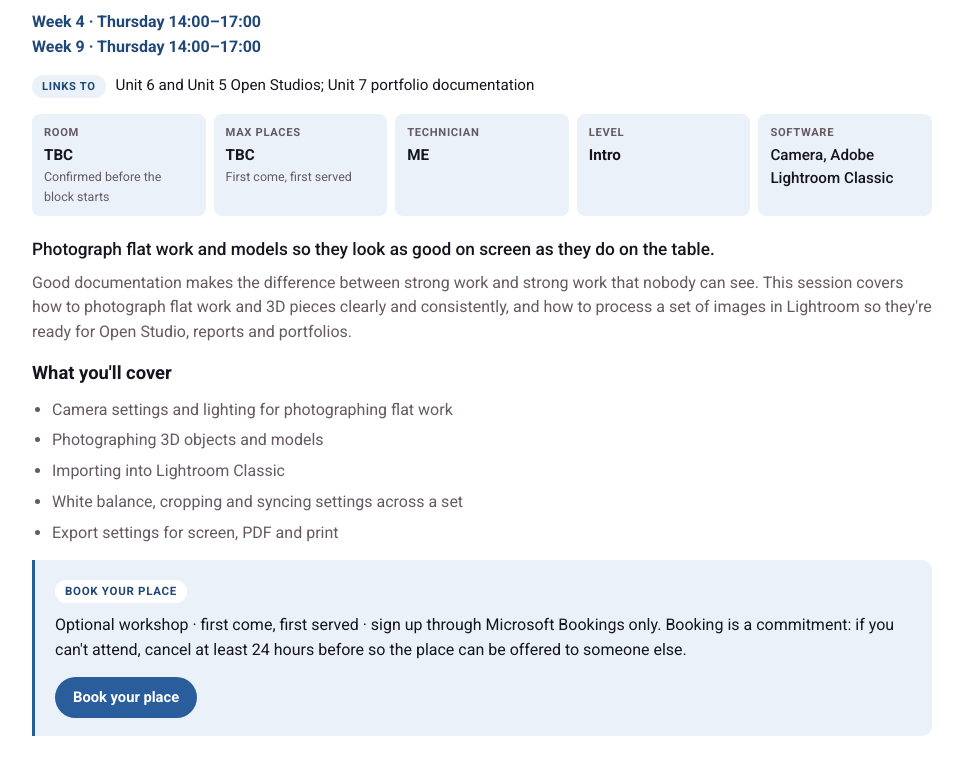
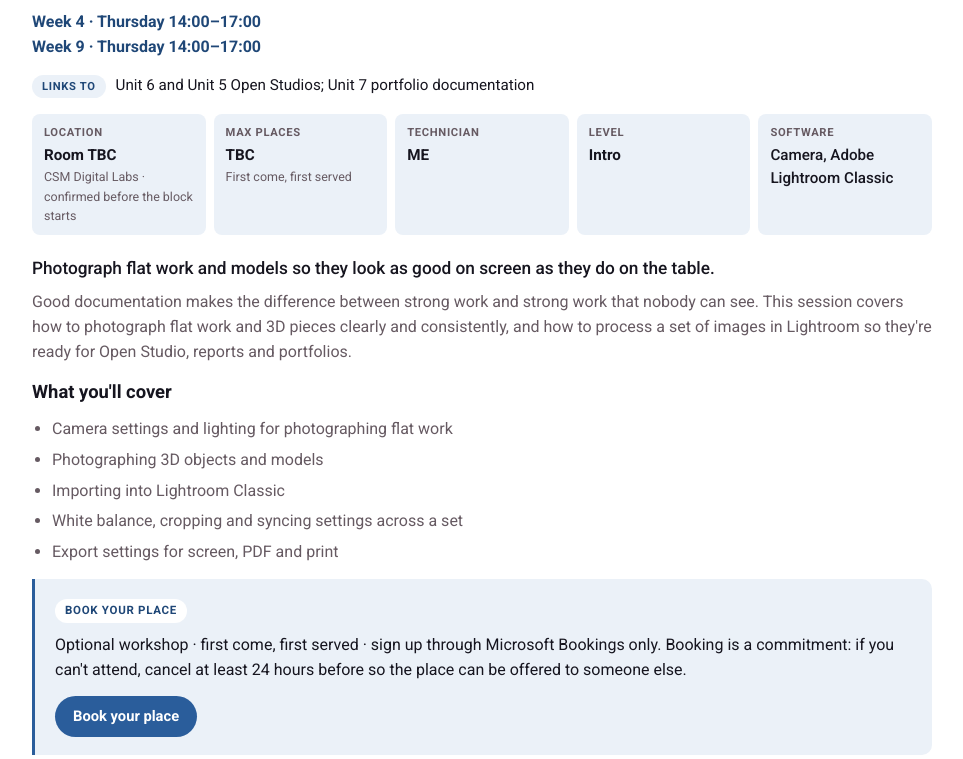
Before and after one commit to jaapdemaat/stage2-workshops, a plain HTML site: page index.html in a window 1280 px wide. Shown: the part 8260-9019 px from the top of the page, without its empty margins (298-1261 px from the left). Drawn offline with Linux system fonts and the light colour scheme.

Commit message:
Show workshop location as CSM Digital Labs with room
Co-Authored-By: Claude Opus 5.5 <noreply@anthropic.com>

```diff
--- a/index.html
+++ b/index.html
@@ -1126,7 +1126,7 @@
   <p class="session-date">Week 4 · Thursday 14:00–17:00<br>Week 9 · Thursday 14:00–17:00</p>
   <p class="ws-link"><span class="label">Links to</span><span>Unit 6 and Unit 5 Open Studios; Unit 7 portfolio documentation</span></p>
   <dl class="ws-facts">
-    <div><dt>Room</dt><dd>TBC<small>Confirmed before the block starts</small></dd></div>
+    <div><dt>Location</dt><dd>Room TBC<small>CSM Digital Labs · confirmed before the block starts</small></dd></div>
     <div><dt>Max places</dt><dd>TBC<small>First come, first served</small></dd></div>
     <div><dt>Technician</dt><dd>ME</dd></div>
     <div><dt>Level</dt><dd>Intro</dd></div>
@@ -1145,7 +1145,7 @@
   <p class="session-date">Week 5 · Tuesday 10:00–13:00<br>Week 7 · Tuesday 10:00–13:00</p>
   <p class="ws-link"><span class="label">Links to</span><span>Unit 5 · LO3: a written and designed critical report</span></p>
   <dl class="ws-facts">
-    <div><dt>Room</dt><dd>TBC<small>Confirmed before the block starts</small></dd></div>
+    <div><dt>Location</dt><dd>Room TBC<small>CSM Digital Labs · confirmed before the block starts</small></dd></div>
     <div><dt>Max places</dt><dd>TBC<small>First come, first served</small></dd></div>
     <div><dt>Technician</dt><dd>AW</dd></div>
     <div><dt>Level</dt><dd>Intro</dd></div>
@@ -1164,7 +1164,7 @@
   <p class="session-date">Week 6 · Tuesday 10:00–13:00<br>Week 10 · Thursday 10:00–13:00</p>
   <p class="ws-link"><span class="label">Links to</span><span>Unit 5 · Act of Publishing: publishing your report on the web; builds on Unit 2 HTML/CSS</span></p>
   <dl class="ws-facts">
-    <div><dt>Room</dt><dd>TBC<small>Confirmed before the block starts</small></dd></div>
+    <div><dt>Location</dt><dd>Room TBC<small>CSM Digital Labs · confirmed before the block starts</small></dd></div>
     <div><dt>Max places</dt><dd>TBC<small>First come, first served</small></dd></div>
     <div><dt>Technician</dt><dd>LS</dd></div>
     <div><dt>Level</dt><dd>Intro</dd></div>
@@ -1183,7 +1183,7 @@
   <p class="session-date">Week 8 · Tuesday 10:00–13:00</p>
   <p class="ws-link"><span class="label">Links to</span><span>Unit 5 · LO2: the designer&#x27;s responsibility in producing ethical work</span></p>
   <dl class="ws-facts">
-    <div><dt>Room</dt><dd>TBC<small>Confirmed before the block starts</small></dd></div>
+    <div><dt>Location</dt><dd>Room TBC<small>CSM Digital Labs · confirmed before the block starts</small></dd></div>
     <div><dt>Max places</dt><dd>TBC<small>First come, first served</small></dd></div>
     <div><dt>Technician</dt><dd>AR</dd></div>
     <div><dt>Level</dt><dd>Intro</dd></div>
@@ -1202,7 +1202,7 @@
   <p class="session-date">Week 8 · Thursday 14:00–17:00</p>
   <p class="ws-link"><span class="label">Links to</span><span>Unit 5 · Act of Publishing: publishing your report on the web</span></p>
   <dl class="ws-facts">
-    <div><dt>Room</dt><dd>TBC<small>Confirmed before the block starts</small></dd></div>
+    <div><dt>Location</dt><dd>Room TBC<small>CSM Digital Labs · confirmed before the block starts</small></dd></div>
     <div><dt>Max places</dt><dd>TBC<small>First come, first served</small></dd></div>
     <div><dt>Technician</dt><dd>LS</dd></div>
     <div><dt>Level</dt><dd>Intermediate</dd></div>
@@ -1221,7 +1221,7 @@
   <p class="session-date">Week 9 · Tuesday 10:30–13:30</p>
   <p class="ws-link"><span class="label">Links to</span><span>Unit 5 · LO3: diagrams and figures for the designed critical report</span></p>
   <dl class="ws-facts">
-    <div><dt>Room</dt><dd>TBC<small>Confirmed before the block starts</small></dd></div>
+    <div><dt>Location</dt><dd>Room TBC<small>CSM Digital Labs · confirmed before the block starts</small></dd></div>
     <div><dt>Max places</dt><dd>TBC<small>First come, first served</small></dd></div>
     <div><dt>Technician</dt><dd>PO</dd></div>
     <div><dt>Level</dt><dd>Intro</dd></div>
@@ -1240,7 +1240,7 @@
   <p class="session-date">Week 9 · Thursday 10:00–13:00<br>Week 10 · Thursday 14:00–17:00</p>
   <p class="ws-link"><span class="label">Links to</span><span>Unit 5 · LO3: the designed critical report, submitted as a PDF</span></p>
   <dl class="ws-facts">
-    <div><dt>Room</dt><dd>TBC<small>Confirmed before the block starts</small></dd></div>
+    <div><dt>Location</dt><dd>Room TBC<small>CSM Digital Labs · confirmed before the block starts</small></dd></div>
     <div><dt>Max places</dt><dd>TBC<small>First come, first served</small></dd></div>
     <div><dt>Technician</dt><dd>AW</dd></div>
     <div><dt>Level</dt><dd>Intermediate</dd></div>
@@ -1259,7 +1259,7 @@
   <p class="session-date">Week 10 · Tuesday 10:00–13:00</p>
   <p class="ws-link"><span class="label">Links to</span><span>Unit 5 · LO3: the designed critical report</span></p>
   <dl class="ws-facts">
-    <div><dt>Room</dt><dd>TBC<small>Confirmed before the block starts</small></dd></div>
+    <div><dt>Location</dt><dd>Room TBC<small>CSM Digital Labs · confirmed before the block starts</small></dd></div>
     <div><dt>Max places</dt><dd>TBC<small>First come, first served</small></dd></div>
     <div><dt>Technician</dt><dd>AW</dd></div>
     <div><dt>Level</dt><dd>Intro</dd></div>
@@ -1287,7 +1287,7 @@
   <p class="session-date">Week 17 · Tuesday 10:00–13:00<br>Week 21 · Wednesday 10:00–13:00</p>
   <p class="ws-link"><span class="label">Links to</span><span>Unit 7 · Computation Practice: creative computing</span></p>
   <dl class="ws-facts">
-    <div><dt>Room</dt><dd>J203<small></small></dd></div>
+    <div><dt>Location</dt><dd>Room J203<small>CSM Digital Labs</small></dd></div>
     <div><dt>Max places</dt><dd>15 per session<small>First come, first served</small></dd></div>
     <div><dt>Technician</dt><dd>AR</dd></div>
     <div><dt>Level</dt><dd>Intro</dd></div>
@@ -1304,7 +1304,7 @@
   <p class="session-date">Week 17 · Wednesday 10:00–13:00<br>Week 18 · Friday 10:00–13:00</p>
   <p class="ws-link"><span class="label">Links to</span><span>Unit 7 · incorporating user testing in your work</span></p>
   <dl class="ws-facts">
-    <div><dt>Room</dt><dd>TBC<small>Confirmed before the block starts</small></dd></div>
+    <div><dt>Location</dt><dd>Room TBC<small>CSM Digital Labs · confirmed before the block starts</small></dd></div>
     <div><dt>Max places</dt><dd>TBC<small>First come, first served</small></dd></div>
     <div><dt>Technician</dt><dd>AW</dd></div>
     <div><dt>Level</dt><dd>Intro</dd></div>
@@ -1323,7 +1323,7 @@
   <p class="session-date">Week 17 · Friday 14:00–17:00<br>Week 19 · Wednesday 10:00–13:00</p>
   <p class="ws-link"><span class="label">Links to</span><span>Unit 7 · Lens Practice (moving image) and Typography Practice (animated type)</span></p>
   <dl class="ws-facts">
-    <div><dt>Room</dt><dd>TBC<small>Confirmed before the block starts</small></dd></div>
+    <div><dt>Location</dt><dd>Room TBC<small>CSM Digital Labs · confirmed before the block starts</small></dd></div>
     <div><dt>Max places</dt><dd>TBC<small>First come, first served</small></dd></div>
     <div><dt>Technician</dt><dd>AR</dd></div>
     <div><dt>Level</dt><dd>Intro</dd></div>
@@ -1342,7 +1342,7 @@
   <p class="session-date">Week 18 · Tuesday 10:00–13:00<br>Week 19 · Friday 14:00–17:00</p>
   <p class="ws-link"><span class="label">Links to</span><span>Unit 7 · Computation Practice: creative computing and interaction design</span></p>
   <dl class="ws-facts">
-    <div><dt>Room</dt><dd>TBC<small>Confirmed before the block starts</small></dd></div>
+    <div><dt>Location</dt><dd>Room TBC<small>CSM Digital Labs · confirmed before the block starts</small></dd></div>
     <div><dt>Max places</dt><dd>TBC<small>First come, first served</small></dd></div>
     <div><dt>Technician</dt><dd>KG</dd></div>
     <div><dt>Level</dt><dd>Intro</dd></div>
@@ -1361,7 +1361,7 @@
   <p class="session-date">Week 18 · Wednesday 10:30–13:30</p>
   <p class="ws-link"><span class="label">Links to</span><span>Unit 7 · Computation Practice; Information &amp; Systems: data visualisation and mapping</span></p>
   <dl class="ws-facts">
-    <div><dt>Room</dt><dd>TBC<small>Confirmed before the block starts</small></dd></div>
+    <div><dt>Location</dt><dd>Room TBC<small>CSM Digital Labs · confirmed before the block starts</small></dd></div>
     <div><dt>Max places</dt><dd>TBC<small>First come, first served</small></dd></div>
     <div><dt>Technician</dt><dd>AM</dd></div>
     <div><dt>Level</dt><dd>Intermediate</dd></div>
@@ -1380,7 +1380,7 @@
   <p class="session-date">Week 19 · Tuesday 10:00–13:00<br>Week 20 · Wednesday 10:00–13:00</p>
   <p class="ws-link"><span class="label">Links to</span><span>Unit 7 · Computation Practice: user experience and interaction design</span></p>
   <dl class="ws-facts">
-    <div><dt>Room</dt><dd>TBC<small>Confirmed before the block starts</small></dd></div>
+    <div><dt>Location</dt><dd>Room TBC<small>CSM Digital Labs · confirmed before the block starts</small></dd></div>
     <div><dt>Max places</dt><dd>TBC<small>First come, first served</small></dd></div>
     <div><dt>Technician</dt><dd>SF</dd></div>
     <div><dt>Level</dt><dd>Intro</dd></div>
@@ -1399,7 +1399,7 @@
   <p class="session-date">Week 19 · Friday 10:00–13:00<br>Week 23 · Friday 10:00–13:00</p>
   <p class="ws-link"><span class="label">Links to</span><span>Unit 7 · LO4: communicating with audiences; Print Production: prototyping</span></p>
   <dl class="ws-facts">
-    <div><dt>Room</dt><dd>TBC<small>Confirmed before the block starts</small></dd></div>
+    <div><dt>Location</dt><dd>Room TBC<small>CSM Digital Labs · confirmed before the block starts</small></dd></div>
     <div><dt>Max places</dt><dd>TBC<small>First come, first served</small></dd></div>
     <div><dt>Technician</dt><dd>ZV</dd></div>
     <div><dt>Level</dt><dd>Intro</dd></div>
@@ -1418,7 +1418,7 @@
   <p class="session-date">Week 20 · Tuesday 10:30–13:30<br>Week 21 · Tuesday 10:30–13:30</p>
   <p class="ws-link"><span class="label">Links to</span><span>Unit 7 · Lens Practice: editing and documentation</span></p>
   <dl class="ws-facts">
-    <div><dt>Room</dt><dd>TBC<small>Confirmed before the block starts</small></dd></div>
+    <div><dt>Location</dt><dd>Room TBC<small>CSM Digital Labs · confirmed before the block starts</small></dd></div>
     <div><dt>Max places</dt><dd>TBC<small>First come, first served</small></dd></div>
     <div><dt>Technician</dt><dd>PO</dd></div>
     <div><dt>Level</dt><dd>Intro</dd></div>
@@ -1437,7 +1437,7 @@
   <p class="session-date">Week 21 · Friday 10:00–13:00</p>
   <p class="ws-link"><span class="label">Links to</span><span>Unit 7 · Computation Practice: generative and procedural design</span></p>
   <dl class="ws-facts">
-    <div><dt>Room</dt><dd>TBC<small>Confirmed before the block starts</small></dd></div>
+    <div><dt>Location</dt><dd>Room TBC<small>CSM Digital Labs · confirmed before the block starts</small></dd></div>
     <div><dt>Max places</dt><dd>TBC<small>First come, first served</small></dd></div>
     <div><dt>Technician</dt><dd>LS</dd></div>
     <div><dt>Level</dt><dd>Intermediate</dd></div>
@@ -1456,7 +1456,7 @@
   <p class="session-date">Week 21 · Friday 14:00–17:00</p>
   <p class="ws-link"><span class="label">Links to</span><span>Unit 7 · LO4: communicating with audiences; Computation Practice: interaction design</span></p>
   <dl class="ws-facts">
-    <div><dt>Room</dt><dd>TBC<small>Confirmed before the block starts</small></dd></div>
+    <div><dt>Location</dt><dd>Room TBC<small>CSM Digital Labs · confirmed before the block starts</small></dd></div>
     <div><dt>Max places</dt><dd>TBC<small>First come, first served</small></dd></div>
     <div><dt>Technician</dt><dd>KG</dd></div>
     <div><dt>Level</dt><dd>Intermediate</dd></div>
@@ -1475,7 +1475,7 @@
   <p class="session-date">Week 22 · Tuesday 10:00–13:00<br>Week 23 · Friday 14:00–17:00<br>Week 24 · Tuesday 10:00–13:00</p>
   <p class="ws-link"><span class="label">Links to</span><span>Unit 7 · portfolio presented digitally and submitted online</span></p>
   <dl class="ws-facts">
-    <div><dt>Room</dt><dd>TBC<small>Confirmed before the block starts</small></dd></div>
+    <div><dt>Location</dt><dd>Room TBC<small>CSM Digital Labs · confirmed before the block starts</small></dd></div>
     <div><dt>Max places</dt><dd>TBC<small>First come, first served</small></dd></div>
     <div><dt>Technician</dt><dd>AW</dd></div>
     <div><dt>Level</dt><dd>Intro</dd></div>
@@ -1494,7 +1494,7 @@
   <p class="session-date">Week 22 · Wednesday 10:00–13:00</p>
   <p class="ws-link"><span class="label">Links to</span><span>Unit 7 · Computation Practice: user experience and interaction design</span></p>
   <dl class="ws-facts">
-    <div><dt>Room</dt><dd>TBC<small>Confirmed before the block starts</small></dd></div>
+    <div><dt>Location</dt><dd>Room TBC<small>CSM Digital Labs · confirmed before the block starts</small></dd></div>
     <div><dt>Max places</dt><dd>TBC<small>First come, first served</small></dd></div>
     <div><dt>Technician</dt><dd>AW</dd></div>
     <div><dt>Level</dt><dd>Intermediate</dd></div>
@@ -1513,7 +1513,7 @@
   <p class="session-date">Week 22 · Friday 10:00–13:00</p>
   <p class="ws-link"><span class="label">Links to</span><span>Unit 7 · Typography Practice: kinetic and animated typography</span></p>
   <dl class="ws-facts">
-    <div><dt>Room</dt><dd>TBC<small>Confirmed before the block starts</small></dd></div>
+    <div><dt>Location</dt><dd>Room TBC<small>CSM Digital Labs · confirmed before the block starts</small></dd></div>
     <div><dt>Max places</dt><dd>TBC<small>First come, first served</small></dd></div>
     <div><dt>Technician</dt><dd>AR</dd></div>
     <div><dt>Level</dt><dd>Intermediate</dd></div>
@@ -1532,7 +1532,7 @@
   <p class="session-date">Week 22 · Friday 14:00–17:00</p>
   <p class="ws-link"><span class="label">Links to</span><span>Unit 7 · LO4: communicating with audiences; Computation Practice: interaction design</span></p>
   <dl class="ws-facts">
-    <div><dt>Room</dt><dd>TBC<small>Confirmed before the block starts</small></dd></div>
+    <div><dt>Location</dt><dd>Room TBC<small>CSM Digital Labs · confirmed before the block starts</small></dd></div>
     <div><dt>Max places</dt><dd>TBC<small>First come, first served</small></dd></div>
     <div><dt>Technician</dt><dd>SF</dd></div>
     <div><dt>Level</dt><dd>Intermediate</dd></div>
@@ -1551,7 +1551,7 @@
   <p class="session-date">Week 23 · Tuesday 10:00–13:00</p>
   <p class="ws-link"><span class="label">Links to</span><span>Unit 7 · portfolio: documenting your process and outcomes</span></p>
   <dl class="ws-facts">
-    <div><dt>Room</dt><dd>TBC<small>Confirmed before the block starts</small></dd></div>
+    <div><dt>Location</dt><dd>Room TBC<small>CSM Digital Labs · confirmed before the block starts</small></dd></div>
     <div><dt>Max places</dt><dd>TBC<small>First come, first served</small></dd></div>
     <div><dt>Technician</dt><dd>ME</dd></div>
     <div><dt>Level</dt><dd>Intermediate</dd></div>
@@ -1570,7 +1570,7 @@
   <p class="session-date">Week 23 · Wednesday 10:00–13:00<br>Week 24 · Wednesday 10:00–13:00</p>
   <p class="ws-link"><span class="label">Links to</span><span>Unit 7 · portfolio: documenting your process and outcomes</span></p>
   <dl class="ws-facts">
-    <div><dt>Room</dt><dd>TBC<small>Confirmed before the block starts</small></dd></div>
+    <div><dt>Location</dt><dd>Room TBC<small>CSM Digital Labs · confirmed before the block starts</small></dd></div>
     <div><dt>Max places</dt><dd>TBC<small>First come, first served</small></dd></div>
     <div><dt>Technician</dt><dd>ME</dd></div>
     <div><dt>Level</dt><dd>Intro</dd></div>
@@ -1589,7 +1589,7 @@
   <p class="session-date">Week 24 · Friday 10:00–13:00</p>
   <p class="ws-link"><span class="label">Links to</span><span>Unit 7 · portfolio presented digitally and submitted online</span></p>
   <dl class="ws-facts">
-    <div><dt>Room</dt><dd>TBC<small>Confirmed before the block starts</small></dd></div>
+    <div><dt>Location</dt><dd>Room TBC<small>CSM Digital Labs · confirmed before the block starts</small></dd></div>
     <div><dt>Max places</dt><dd>TBC<small>First come, first served</small></dd></div>
     <div><dt>Technician</dt><dd>AR</dd></div>
     <div><dt>Level</dt><dd>Intermediate</dd></div>
```
